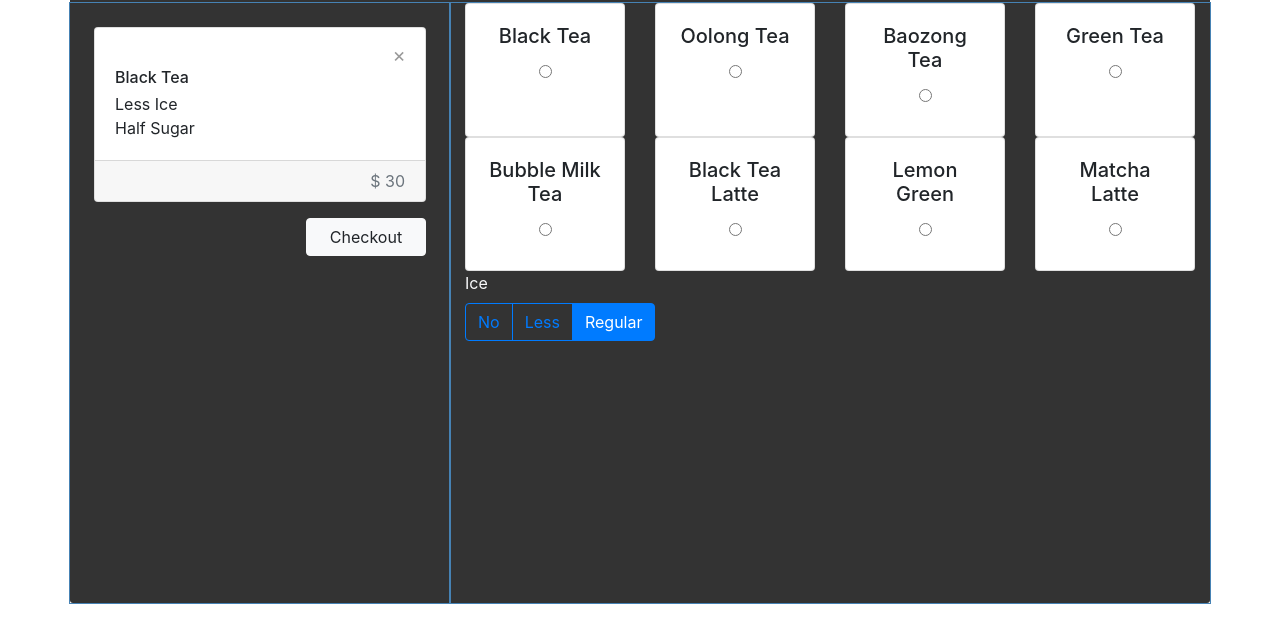
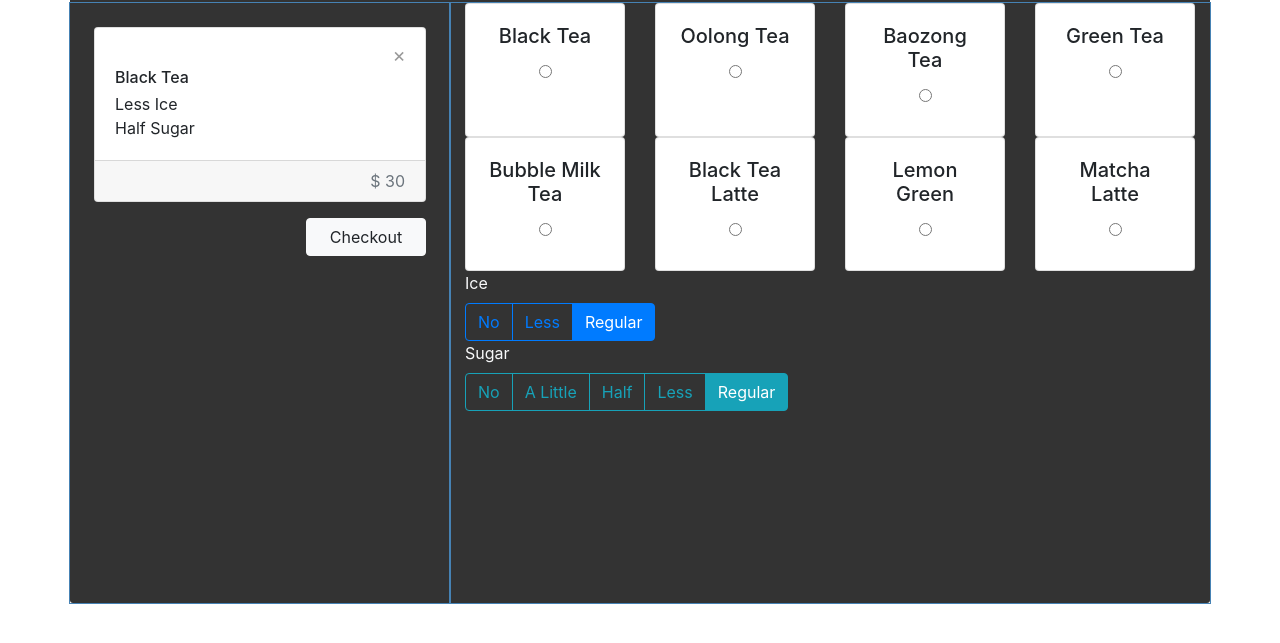
Before and after one commit to ALPHACamp/alpha-pos, a plain HTML site: page index.html in a window 1280 px wide. Shown: the part 67-710 px from the top of the page. Drawn offline with nearby package versions, Linux system fonts and the light colour scheme.

Commit message:
Add button group for sugar options

```diff
--- a/index.html
+++ b/index.html
@@ -107,7 +107,6 @@
 
         <section class="ice">
           <label class="d-block text-light">Ice</label>
-          <!-- bootstrap 4 button group -->
           <div class="btn-group btn-group-toggle" data-toggle="buttons">
             <label class="btn btn-outline-primary">
               <input type="radio" name="ice" value="No Ice" />No
@@ -118,7 +117,28 @@
             <label class="btn btn-outline-primary active">
               <input type="radio" name="ice" value="Regular Ice" checked />Regular
             </label>
-          </div> <!-- /bootstrap 4 button group -->
+          </div>
+        </section>
+
+        <section class="sugar">
+          <label class="d-block text-light">Sugar</label>
+          <div class="btn-group btn-group-toggle" data-toggle="buttons">
+            <label class="btn btn-outline-info">
+              <input type="radio" name="sugar" value="No Sugar" />No
+            </label>
+            <label class="btn btn-outline-info">
+              <input type="radio" name="sugar" value="A Little Sugar" />A Little
+            </label>
+            <label class="btn btn-outline-info">
+              <input type="radio" name="sugar" value="Half Sugar" />Half
+            </label>
+            <label class="btn btn-outline-info">
+              <input type="radio" name="sugar" value="Less Sugar" />Less
+            </label>
+            <label class="btn btn-outline-info active">
+              <input type="radio" name="sugar" value="Regular Sugar" checked="checked" />Regular
+            </label>
+          </div>
         </section>
 
       </div> <!-- /right side menu -->
```
